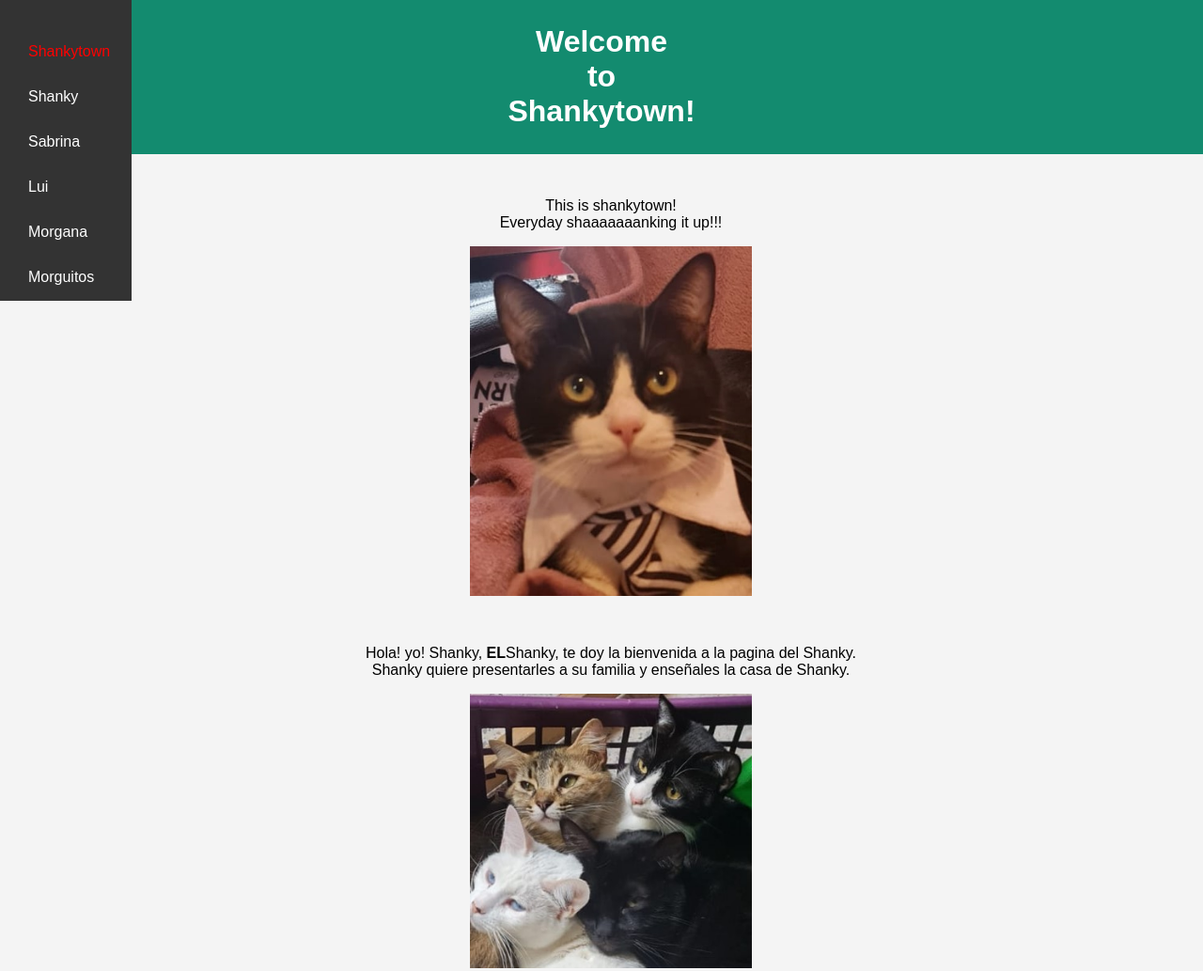
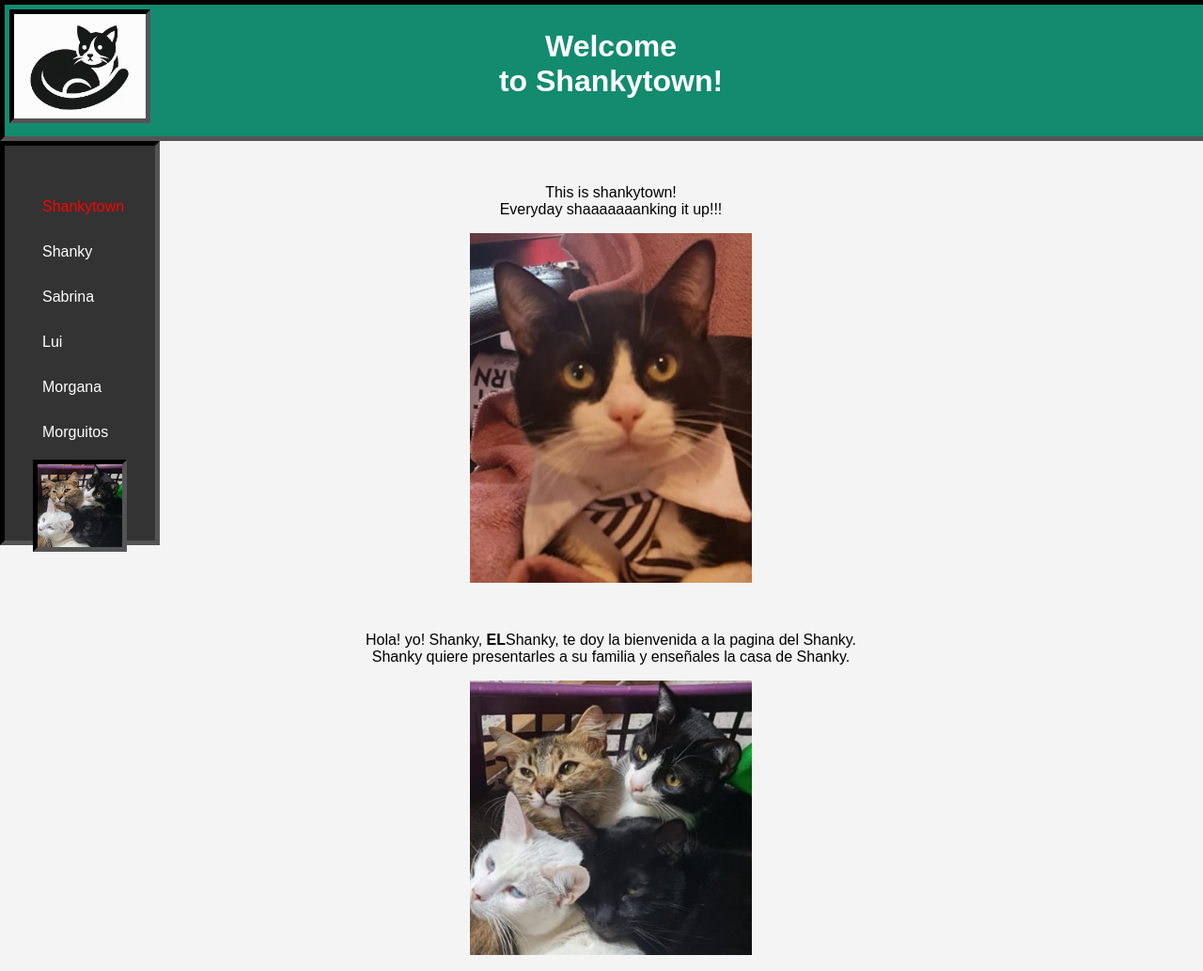
Before and after one commit to Rebs0909/Shankytown, a plain HTML site: page index.html in a window 1280 px wide. Shown: the whole page at 94% size. Drawn offline with Linux system fonts and the light colour scheme.

Commit message:
CambiosDia2

```diff
--- a/css/shankyStyle.css
+++ b/css/shankyStyle.css
@@ -7,11 +7,20 @@ body {
 
 header {
     background-color: hsl(166, 76%, 31%);
-    color: white;
+    color: rgb(255, 255, 255);
     padding: 5px;
     text-align: center;
+    border: 5px inset black;
+    width: 100%;
+    height: 130px;
 }
-
+header img {
+    float: left; /* Mueve la imagen hacia la izquierda */
+    width: 140px;
+    height: auto;
+    margin-right: -150px; /* Espacio entre la imagen y el contenido */
+    border: 5px inset black;
+}
 main {
     padding: 30px;
 
@@ -23,19 +32,28 @@ p {
 
 img {
     width: 300px;
-    height: auto; /* Mantiene la proporción de la imagen */
+    height: auto;
     display: block;
     margin: 0 auto;
 }
 nav {
     position: fixed;
     left: 0;
-    top: 0;
-    height: 35%;  /* Hacemos que ocupe toda la altura de la pantalla */
-    width: 100px;  /* Ajusta el ancho que desees para el menú */
+    top: 150;
+    height: 45%;
+    width: 100px;
     background-color: #333;
     color: white;
-    padding: 20px;
+    padding: 30px;
+    border: 5px inset black;
+    img {
+
+        width: 90px;
+        height: auto;
+        display: block;
+        margin: 0 auto;
+        border: 5px inset black;
+    }
 }
 
 nav ul {
--- a/index.html
+++ b/index.html
@@ -6,7 +6,8 @@
 </head>
 <body>
     <header>
-        <h1>Welcome <br> to <br> Shankytown!</h1>
+        <img src="img/gatoLogo1.jpg" alt="gatitos">
+        <h1>Welcome <br> to Shankytown!</h1>
     </header>
     <main>
         <p>This is shankytown! <br>
@@ -20,6 +21,7 @@
                 <li> <a href="lui.html">Lui</a></li>
                 <li> <a href="morgana.html">Morgana</a></li>
                 <li> <a href="morguitos.html">Morguitos</a></li>
+                <img src="img/gatitosPic1.jpg" alt="gatitos">
             </ul>
         </nav>
 
```
Also changed, not shown: img/gatoLogo1.jpg (added).
